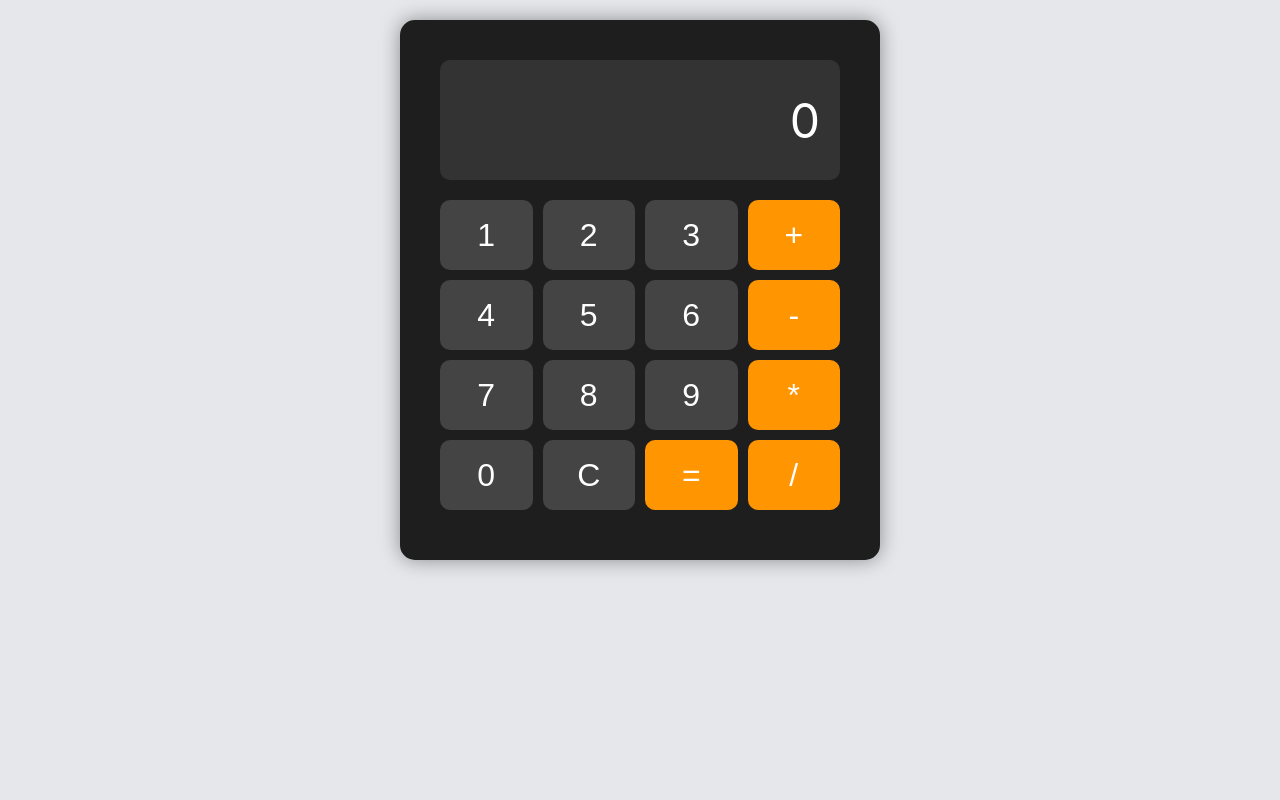
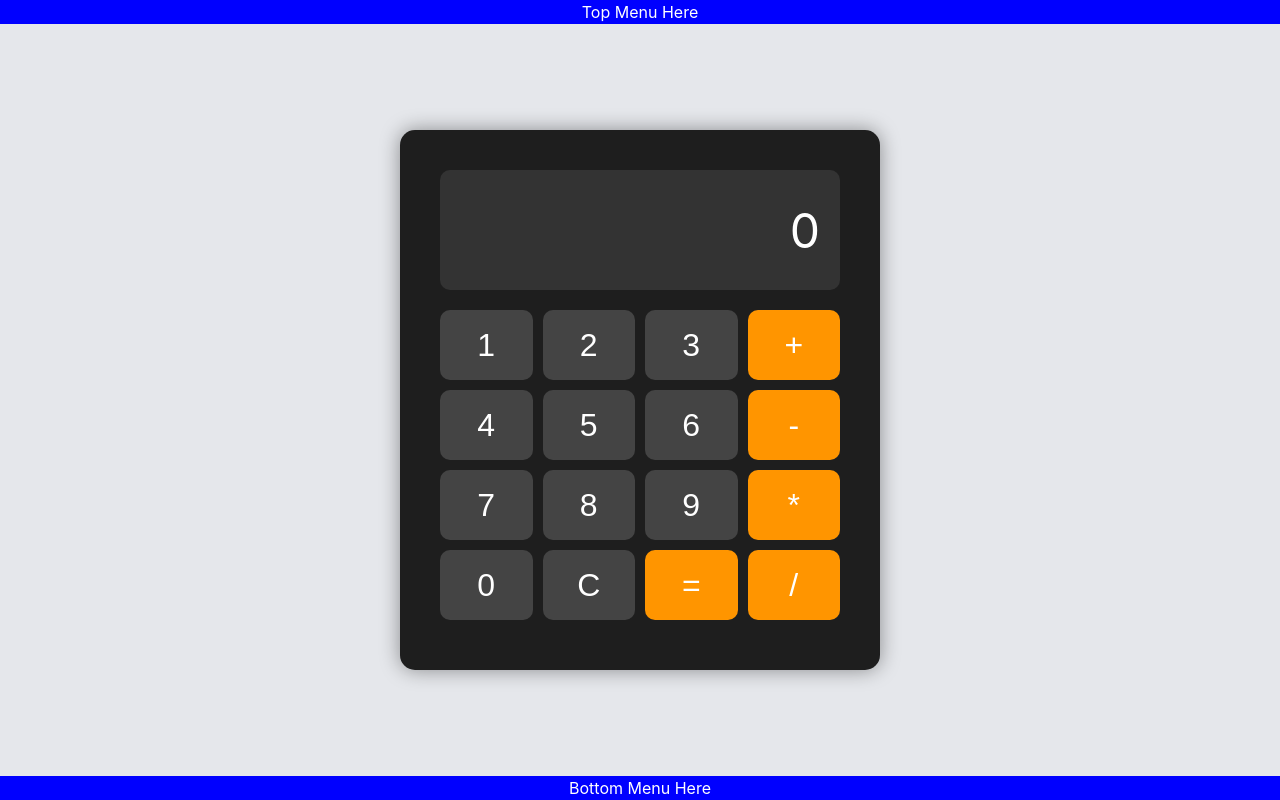
Before and after one commit to Tommy2499/interactive-calculator, a React (Create React App) app: page /calculator in a window 1280 px wide. Built offline with nearby package versions, Linux system fonts and the light colour scheme.

Commit message:
Added menu compatibility for basic calculator

```diff
--- a/src/App.css
+++ b/src/App.css
@@ -6,43 +6,6 @@
   align-items: center;
   background-color: #E5E7EB;
   height: 100vh;
-}
-
-/* Calculator Container */
-.device {
-  display: flex;
-  flex-direction: column;
-  background-color: #1e1e1e; /* Dark background for the app */
-  color: white;
-  padding: 40px;
-  border-radius: 15px;
-  box-shadow: 0px 0px 20px rgba(0, 0, 0, 0.4);
-  width: 50vh; /* Proportional width */
-  max-width: 90%; /* Ensure it doesn’t exceed screen width */
-  margin: 20px auto; /* Adjust spacing on smaller screens */
-}
-
-/* Display Styling */
-.display {
-  display: flex;
-  background-color: #333;
-  color: white;
-  font-size: 3rem;
-  padding: 20px;
-  border-radius: 10px;
-  justify-content: flex-end; /* Right-align text */
-  align-items: center;
-  margin-bottom: 20px;
-  height: 80px;
-  overflow-x: auto; /* Ensure long numbers can scroll */
-}
-
-/* Button Grid */
-.buttons {
-  display: grid;
-  grid-template-columns: repeat(4, 1fr); /* 4 equal columns */
-  gap: 10px;
-  margin-bottom: 10px;
 }
 
 /* Button Styling */
--- /dev/null
+++ b/src/BasicCalculator.css
@@ -0,0 +1,56 @@
+.basic-page {
+    display: flex;
+    flex-direction: column;
+    justify-content: space-between;
+    align-items: center;
+    height: 100%;
+    width: 100%;
+}
+
+/* Calculator Container */
+.device {
+    display: flex;
+    flex-direction: column;
+    background-color: #1e1e1e; /* Dark background for the app */
+    color: white;
+    padding: 40px;
+    border-radius: 15px;
+    box-shadow: 0px 0px 20px rgba(0, 0, 0, 0.4);
+    width: 50vh; /* Proportional width */
+    max-width: 90%; /* Ensure it doesn’t exceed screen width */
+    margin: 20px auto; /* Adjust spacing on smaller screens */
+}
+
+/* Display Styling */
+.display {
+    display: flex;
+    background-color: #333;
+    color: white;
+    font-size: 3rem;
+    padding: 20px;
+    border-radius: 10px;
+    justify-content: flex-end; /* Right-align text */
+    align-items: center;
+    margin-bottom: 20px;
+    height: 80px;
+    overflow-x: auto; /* Ensure long numbers can scroll */
+}
+
+/* Button Grid */
+.buttons {
+    display: grid;
+    grid-template-columns: repeat(4, 1fr); /* 4 equal columns */
+    gap: 10px;
+    margin-bottom: 10px;
+}
+
+/* Button Styling */
+button {
+    height: 70px;
+    font-size: 2rem;
+    border-radius: 10px;
+    background-color: #444;
+    color: white;
+    border: none;
+    transition: background-color 0.2s, transform 0.2s;
+  }
--- a/src/BasicCalculator.js
+++ b/src/BasicCalculator.js
@@ -1,6 +1,9 @@
 import React, { useState } from 'react';
 import { Button, Container } from 'react-bootstrap';
 import './App.css';
+import './BasicCalculator.css'
+import TopMenu from './TopMenu';
+import BottomMenu from './BottomMenu';
 
 function Calculator() {
   const [input, setInput] = useState('');
@@ -22,6 +25,8 @@ function Calculator() {
   };
 
   return (
+    <div className='basic-page'>
+        <TopMenu></TopMenu>
         <Container className="device">
             <div className="display">
                 {input || '0'}
@@ -45,6 +50,8 @@ function Calculator() {
                 <Button variant="secondary" className="operation-btn" onClick={() => handleClick('/')}>/</Button>
             </div>
         </Container>
+        <BottomMenu></BottomMenu>
+    </div>
   );
 }
 
--- a/src/Home.css
+++ b/src/Home.css
@@ -5,7 +5,7 @@
     align-items: center;
     height: 100%;
     width: 100%;
-  }
+}
 
 .home h1 {
     font-size: 2.5rem;
```
Lines whose indentation alone changed are shown as unchanged.
